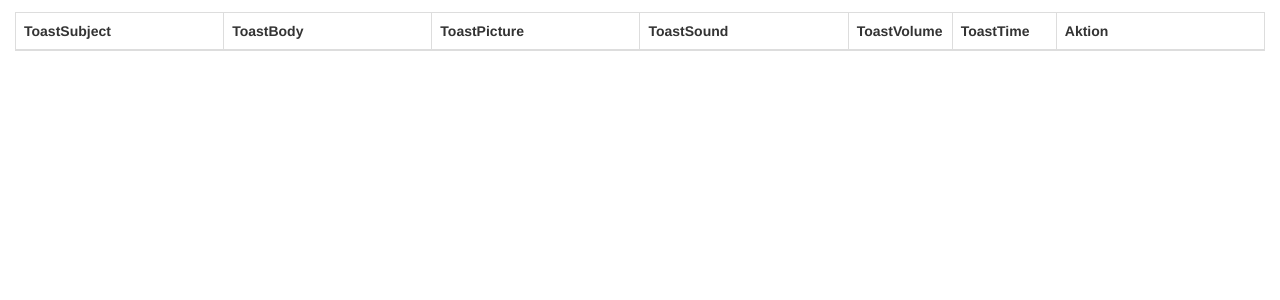
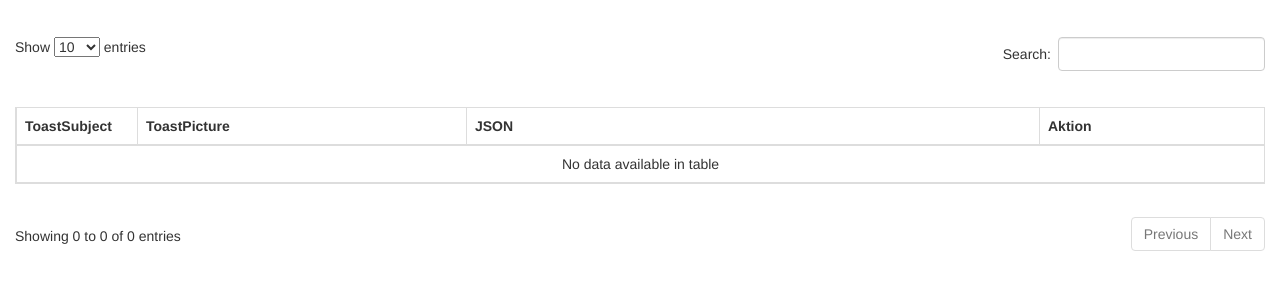
Before and after one commit to supermopf/it-dashboard, a PHP site: page /websocket/history.php in a window 1280 px wide. Shown: the part 51-351 px from the top of the page. Run offline with PHP 8.4, Linux system fonts and the light colour scheme; data that the repository does not hold is empty; some libraries are stand-ins or nearby versions.

Commit message:
Optimized Best & History Page

```diff
--- a/websocket/history.php
+++ b/websocket/history.php
@@ -11,12 +11,15 @@
     <link rel="stylesheet" type="text/css" href="../monitor/lib/css/animate.min.css">
     <link rel="stylesheet" type="text/css" href="../monitor/lib/css/bootstrap-switch.min.css">
     <link rel="stylesheet" type="text/css" href="../monitor/lib/css/checkbox3.min.css">
-    <!-- CSS App -->
-    <!--	<link rel="stylesheet" type="text/css" href="../css/style.css">-->
-    <!--	<link rel="stylesheet" type="text/css" href="../css/themes/flat-blue.css">-->
+    <link rel="stylesheet" type="text/css" href="//maxcdn.bootstrapcdn.com/bootstrap/3.3.7/css/bootstrap.min.css">
+    <link rel="stylesheet" type="text/css" href="//cdn.datatables.net/1.10.19/css/dataTables.bootstrap.min.css">
     <style>
         .row {
             margin-top: 25px;
+        }
+        table {
+            table-layout:fixed;
+            width:100%;
         }
     </style>
 </head>
@@ -67,15 +70,12 @@
 
             $history = array_reverse($history);
 
-            echo "<table class=\"table table-bordered\">";
+            echo "<table id='ToastTable' class=\"table table-bordered\">";
             echo "<thead>";
             echo "<tr>";
-            echo "<th class='col-md-2'>ToastSubject</th>";
-            echo "<th class='col-md-2'>ToastBody</th>";
-            echo "<th class='col-md-2'>ToastPicture</th>";
-            echo "<th class='col-md-2'>ToastSound</th>";
-            echo "<th class='col-md-1'>ToastVolume</th>";
-            echo "<th class='col-md-1'>ToastTime</th>";
+            echo "<th class='col-md-1'>ToastSubject</th>";
+            echo "<th class='col-md-3'>ToastPicture</th>";
+            echo "<th>JSON</th>";
             echo "<th class='col-md-2'>Aktion</th>";
             echo "</tr>";
             echo "</thead>";
@@ -88,35 +88,16 @@
                 } else {
                     echo '<td id="ToastSubject' . $i . '"></td>';
                 }
-                if (isset($line->ToastBody)) {
-                    echo '<td id="ToastBody' . $i . '">' . htmlspecialchars($line->ToastBody) . '</td>';
-                } else {
-                    echo '<td id="ToastBody' . $i . '"></td>';
-                }
                 if (isset($line->ToastPicture)) {
                     if (strpos($line->ToastPicture, 'mp4') == true || strpos($line->ToastPicture, 'webm') == true) {
-                        echo '<td><video controls id="ToastPicture' . $i . '" style="height: 150px" src="' . htmlspecialchars($line->ToastPicture) . '"></video></td>';
+                        echo '<td><video controls id="ToastPicture' . $i . '" style="height: 200px;display:block; margin:0 auto;max-width:300px" src="' . htmlspecialchars($line->ToastPicture) . '"></video></td>';
                     } else {
-                        echo '<td><img id="ToastPicture' . $i . '" style="height: 150px" src="' . htmlspecialchars($line->ToastPicture) . '" /></td>';
+                        echo '<td><img alt="ToastPicture" id="ToastPicture' . $i . '" style="height: 200px;display:block; margin:0 auto;max-width:300px" src="' . htmlspecialchars($line->ToastPicture) . '" /></td>';
                     }
                 } else {
                     echo '<td id="ToastPicture' . $i . '"></td>';
                 }
-                if (isset($line->ToastSound)) {
-                    echo '<td id="ToastSound' . $i . '">' . htmlspecialchars($line->ToastSound) . '</td>';
-                } else {
-                    echo '<td id="ToastSound' . $i . '"></td>';
-                }
-                if (isset($line->ToastVolume)) {
-                    echo '<td id="ToastVolume' . $i . '">' . htmlspecialchars($line->ToastVolume) . '</td>';
-                } else {
-                    echo '<td id="ToastVolume' . $i . '"></td>';
-                }
-                if (isset($line->ToastTime)) {
-                    echo '<td id="ToastTime' . $i . '">' . htmlspecialchars($line->ToastTime) . '</td>';
-                } else {
-                    echo '<td id="ToastTime' . $i . '"></td>';
-                }
+                echo '<td><pre contenteditable="true" class="pre-scrollable" id="ToastJSON' . $i . '">'.json_encode($line,JSON_PRETTY_PRINT).'</pre></td>';
                 echo '<td><div class="btn-group"><button id="' . $i . '" class="btn btn-primary repeat">Wiederholen</button><button id="' . $i . '" class="btn btn-danger save">Speichern</button></div></td>';
                 echo "</tr>";
             }
@@ -128,54 +109,28 @@
     </div>
 </div>
 <script src="//ajax.googleapis.com/ajax/libs/jquery/2.0.0/jquery.min.js"></script>
+<script src="//cdn.datatables.net/1.10.19/js/jquery.dataTables.min.js"></script>
+<script src="//cdn.datatables.net/1.10.19/js/dataTables.bootstrap.min.js"></script>
 <script>
-    function htmlDecode(input) {
-        var e = document.createElement('div');
-        e.innerHTML = input;
-        // handle case of empty input
-        return e.childNodes.length === 0 ? "" : e.childNodes[0].nodeValue;
-    }
-
-    function clean(obj) {
-        var propNames = Object.getOwnPropertyNames(obj);
-        for (var i = 0; i < propNames.length; i++) {
-            var propName = propNames[i];
-            if (obj[propName] === null || obj[propName] === undefined || obj[propName] === "") {
-                delete obj[propName];
-            }
-        }
-    }
-
     $('.repeat').click(function () {
         var id = $(this).attr('id');
-        var json = {
-            ToastSubject: ($('#ToastSubject' + id).html()),
-            ToastBody: (htmlDecode($('#ToastBody' + id).html())),
-            ToastPicture: ($('#ToastPicture' + id).attr('src')),
-            ToastSound: ($('#ToastSound' + id).html()),
-            ToastTime: ($('#ToastTime' + id).html()),
-            ToastVolume: ($('#ToastVolume' + id).html())
-        };
-        clean(json);
+        var json = JSON.parse($('#ToastJSON' + id).html());
         $.ajax({
             url: 'api.php',
             type: 'post',
             contentType: 'application/x-www-form-urlencoded',
             success: function (data) {
                 //nothing
-                console.log(JSON.stringify(json));
+                console.log(json);
             },
             data: json
         });
     });
     $('#reload').click(function () {
-        var id = $(this).attr('id');
         var json = {
-            ToastSubject: ($('#ToastSubject' + id).html()),
             ToastBody: ("\<script\>location.reload\(\)\<\/script\>"),
             ToastHistory: ("false")
         };
-        clean(json);
         $.ajax({
             url: 'api.php',
             type: 'post',
@@ -189,15 +144,7 @@
     });
     $('.save').click(function () {
         var id = $(this).attr('id');
-        var json = {
-            ToastSubject: ($('#ToastSubject' + id).html()),
-            ToastBody: (htmlDecode($('#ToastBody' + id).html())),
-            ToastPicture: ($('#ToastPicture' + id).attr('src')),
-            ToastSound: ($('#ToastSound' + id).html()),
-            ToastTime: ($('#ToastTime' + id).html()),
-            ToastVolume: ($('#ToastVolume' + id).html())
-        };
-        clean(json);
+        var json = JSON.parse($('#ToastJSON' + id).html());
         $.ajax({
             url: 'best.php?action=save',
             type: 'post',
@@ -209,6 +156,9 @@
             data: json
         });
     });
+    $('#ToastTable').DataTable({
+        "bSort":false
+    });
 </script>
 
 </body>
```
Also changed, not shown: websocket/best.php (+25 -87 lines).
